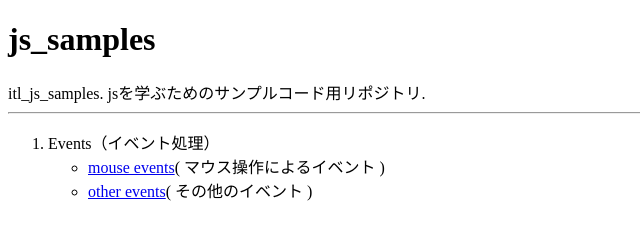
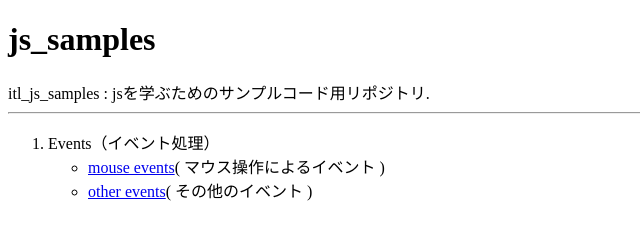
Before and after one commit to yoshinotaichi/itl_js_samples, a plain HTML site: page index.html in a window 1280 px wide. Shown: the full height of the page, 0-640 px from the left. Drawn offline with Linux system fonts and the light colour scheme.

Commit message:
update index.html

```diff
--- a/index.html
+++ b/index.html
@@ -6,7 +6,7 @@
 </head>
 <body>
 	<h1>js_samples</h1>
-	itl_js_samples. jsを学ぶためのサンプルコード用リポジトリ.
+	itl_js_samples : jsを学ぶためのサンプルコード用リポジトリ.
 
 	<hr>
 
```
